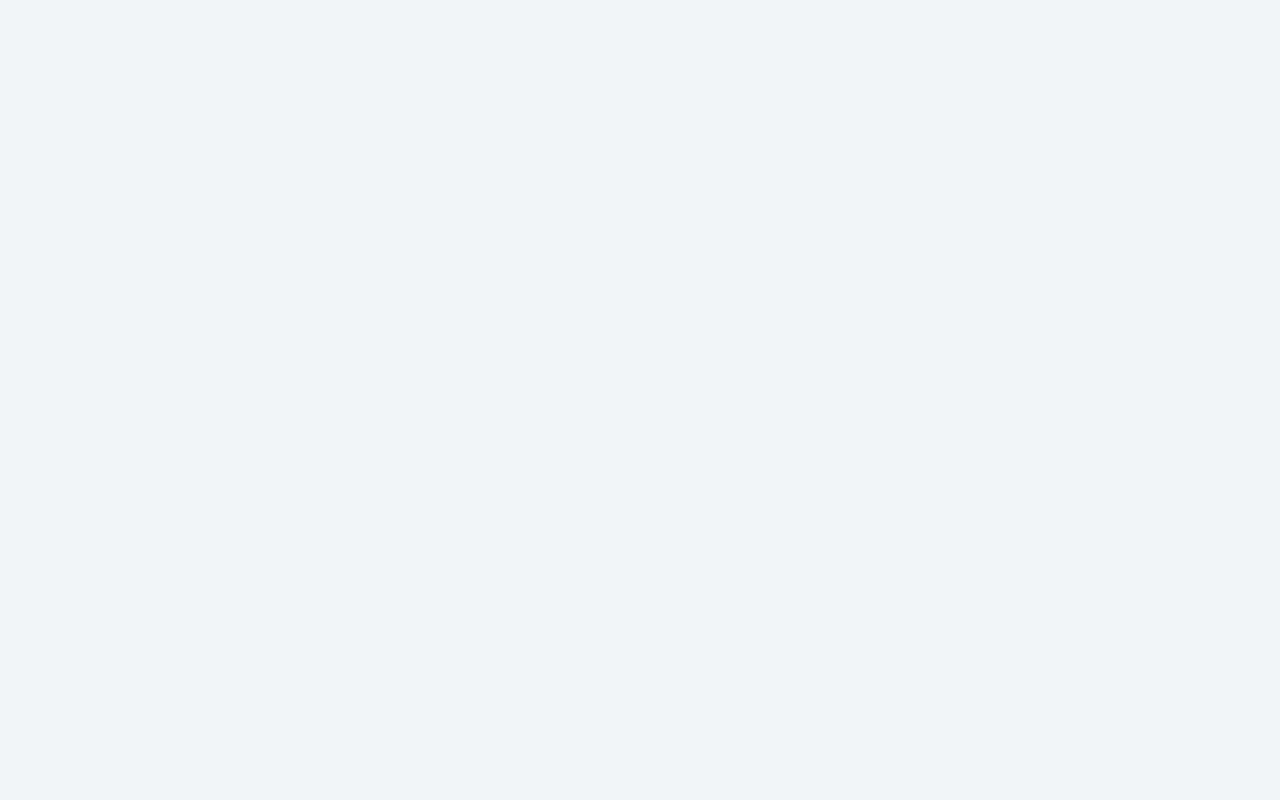
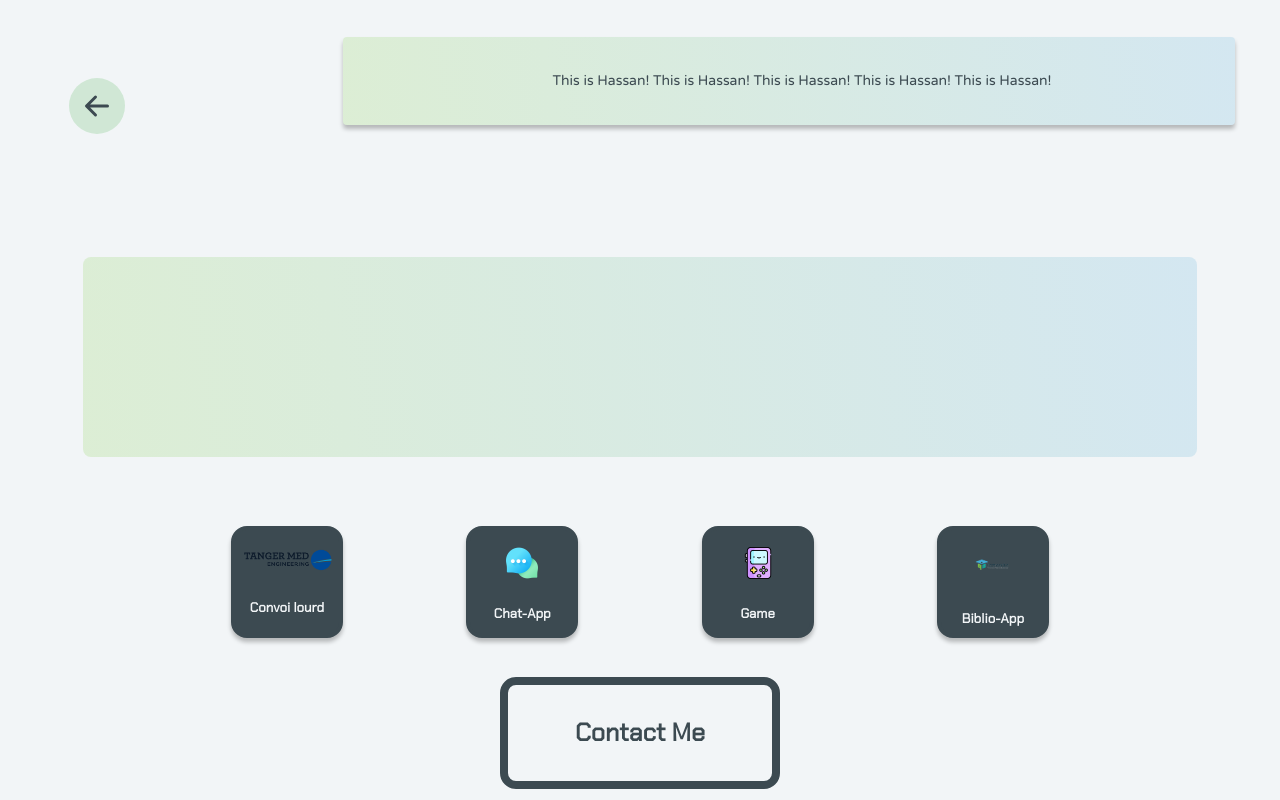
Before and after one commit to HAssAN-SSS/myPortfolio, a React (Vite) app: page /ph/dashbord/projects in a window 1280 px wide. Before the commit this address had no page. Built offline with nearby package versions, Linux system fonts and the light colour scheme; a web font is replaced by a local one.

Commit message:
inpage work need contant

```diff
--- a/package.json
+++ b/package.json
@@ -1,4 +1,5 @@
 {
+  "homepage": "https://HAssAN-SSS.github.io/myPortfolio",
   "name": "myportfolio",
   "private": true,
   "version": "0.0.0",
@@ -7,7 +8,9 @@
     "dev": "vite",
     "build": "vite build",
     "lint": "eslint src --ext js,jsx --report-unused-disable-directives --max-warnings 0",
-    "preview": "vite preview"
+    "preview": "vite preview",
+    "predeploy": "npm run build",
+    "deploy": "gh-pages -d build"
   },
   "dependencies": {
     "react": "^18.2.0",
@@ -23,6 +26,7 @@
     "eslint-plugin-react": "^7.32.2",
     "eslint-plugin-react-hooks": "^4.6.0",
     "eslint-plugin-react-refresh": "^0.3.4",
+    "gh-pages": "^6.0.0",
     "vite": "^4.3.9"
   }
 }
--- a/src/App.jsx
+++ b/src/App.jsx
@@ -13,6 +13,7 @@ import "./App.css";
 import Lp_dashbord from "./lp_dashbord/lp_dashbord";
 import Ph_dashbord from "./ph_dashbord/ph_dashbord";
 import InPage from "./lp_dashbord/inPge";
+import Phone_projects from "./ph_dashbord/phone_projects";
 
 function App() {
   let [dark, setDark] = useState(false);
@@ -40,6 +41,7 @@ function App() {
             <Route path="/lp/dashbord/:page" element={<InPage />} />
           </Route>
           <Route path="/ph/dashbord" element={<Ph_dashbord />} />
+          <Route path="/ph/dashbord/projects" element={<Phone_projects />} />
         </Routes>
       </BrowserRouter>
     </div>
--- a/src/lp_dashbord/inPage.css
+++ b/src/lp_dashbord/inPage.css
@@ -77,3 +77,10 @@
 .scale_down{
     cursor: pointer;
 }
+.inpage_clouser{
+    cursor: pointer;
+}
+.minimal_icon{
+    cursor: pointer;
+
+}
--- a/src/lp_dashbord/inPge.jsx
+++ b/src/lp_dashbord/inPge.jsx
@@ -37,7 +37,7 @@ export default function InPage(props) {
         </div>
 
         <div className="file_root_bar">
-          <p>home/{props.text}</p>
+          <p>C:\home\{props.text}</p>
         </div>
 
         <div className="inpage_controles">
--- a/src/lp_dashbord/lp_dashbord.jsx
+++ b/src/lp_dashbord/lp_dashbord.jsx
@@ -205,10 +205,11 @@ export default function Lp_dashbord() {
   return (
     <div id="lp_dashbord">
       <div>
+        {inPages_list}
 
-      {inPages_list[inPages_list.length - 2]}
+      {/* {inPages_list[inPages_list.length - 2]} */}
       </div>
-      {inPages_list[inPages_list.length - 1]}
+      {/* {inPages_list[inPages_list.length - 1]} */}
       <div id="lesApps">{cpn_desktopApps}</div>
       <Bara_activity
         minimal_app={minimal_app}
--- a/src/ph_dashbord/ph_dashbord.css
+++ b/src/ph_dashbord/ph_dashbord.css
@@ -23,15 +23,20 @@
 #four_apps {
   display: flex;
   flex-flow: wrap;
-  align-content: space-between;
-  align-items: center;
-  justify-content: center;
+  /* align-content: space-between; */
+  /* align-items: center; */
+  justify-content: space-around;
+  box-sizing: border-box;
   margin: 0 0 32px 0;
+  width: 94%;
+  /* background-color: aqua; */
+  padding-left: 9%;
+  padding-right:9%;
 }
 #four_apps #singelApp {
   background: var(--black_100);
   box-shadow: 0px 4px 10px black;
-  margin: 5%;
+  margin: 7px;
   border-radius: 16px;
   border: 4px solid var(--black-100, #3c4a51);
   box-shadow: 0px 4px 4px 0px rgba(0, 0, 0, 0.25);
@@ -39,6 +44,7 @@
 }
 #four_apps #singelApp h5 {
   color: var(--blanco);
+  text-decoration: none;
 }
 #show_tv {
   width: 90%;
--- a/src/ph_dashbord/ph_dashbord.jsx
+++ b/src/ph_dashbord/ph_dashbord.jsx
@@ -36,20 +36,31 @@ export default function Ph_dashbord() {
       </header>
       <div id="show_tv"></div>
       <div id="four_apps">
+        <Link>
       <SingelApp
           img="/img/skills.png"
           alt="tme"
           text="Soft-Skills"
-          width="32px"
-        />
+          width_icon="32px"
+          />
+        </Link>
+
+        <Link>
         <SingelApp
           img="/img/infrastructure.png"
           alt="tme"
           text="Hard-Skills"
-          width="32px"
-        />
-        <SingelApp img="/img/planning.png" alt="tme" text="Projects" width="32px" />
-        <SingelApp img="/img/man.png" alt="tme" text="About Me" width="32px" />
+          width_icon="32px"
+          />
+          </Link>
+
+          <Link to={'/ph/dashbord/projects'}>
+        <SingelApp img="/img/planning.png" alt="tme" text="Projects" width_icon="32px" />
+          </Link>
+
+          <Link >
+        <SingelApp img="/img/man.png" alt="tme" text="About Me" width_icon="32px" />
+          </Link>
 
       </div>
       <Link className="btn">
--- /dev/null
+++ b/src/ph_dashbord/phone_projects.css
@@ -0,0 +1,10 @@
+#phone_projects{
+    display: flex;
+    flex-flow: wrap;
+    width: 98%;
+    justify-content: space-around;
+}
+
+h5{
+    text-decoration: none;
+}
--- /dev/null
+++ b/src/ph_dashbord/phone_projects.jsx
@@ -0,0 +1,59 @@
+import SingelApp from '../lp_dashbord/singelApp'
+import './phone_projects.css'
+import { Link } from 'react-router-dom'
+
+export default function Phone_projects () {
+
+
+
+
+    return (
+        <div id='phone_projects'>
+ <header>
+        <Link to={'/ph/dashbord'} id="return_btn">
+          <svg
+            xmlns="http://www.w3.org/2000/svg"
+            width="48"
+            height="48"
+            fill="currentColor"
+            className="bi bi-arrow-left-short"
+            viewBox="0 0 16 16"
+          >
+            <path
+              fill-rule="evenodd"
+              d="M12 8a.5.5 0 0 1-.5.5H5.707l2.147 2.146a.5.5 0 0 1-.708.708l-3-3a.5.5 0 0 1 0-.708l3-3a.5.5 0 1 1 .708.708L5.707 7.5H11.5a.5.5 0 0 1 .5.5z"
+            />
+          </svg>
+        </Link>
+
+        <div id="phone_bar">
+            <p>
+                This is Hassan!
+                This is Hassan!
+                This is Hassan!
+                This is Hassan!
+                This is Hassan!
+
+
+            </p>
+        </div>
+      </header>
+      <div id="show_tv"></div>
+      <div id="four_apps">
+
+        <SingelApp img="/img/tme.png" alt="tme" text="Convoi lourd" width_icon="104px" />
+        <SingelApp img="/img/chat.png" alt="chat" text="Chat-App" width_icon="32px" />
+        <SingelApp img="/img/game-console.png" alt="chat" text="Game" width_icon="32px" />
+        <SingelApp img="/img/biblio.png" alt="chat" text="Biblio-App" width_icon="48" />
+
+
+      </div>
+      <Link className="btn">
+        <h3>Contact Me</h3>
+      </Link>
+
+
+
+        </div>
+    )
+}
```
Also changed, not shown: data.js (line endings or trailing spaces), 1 other file (tests, documents, lock files or other folders).
